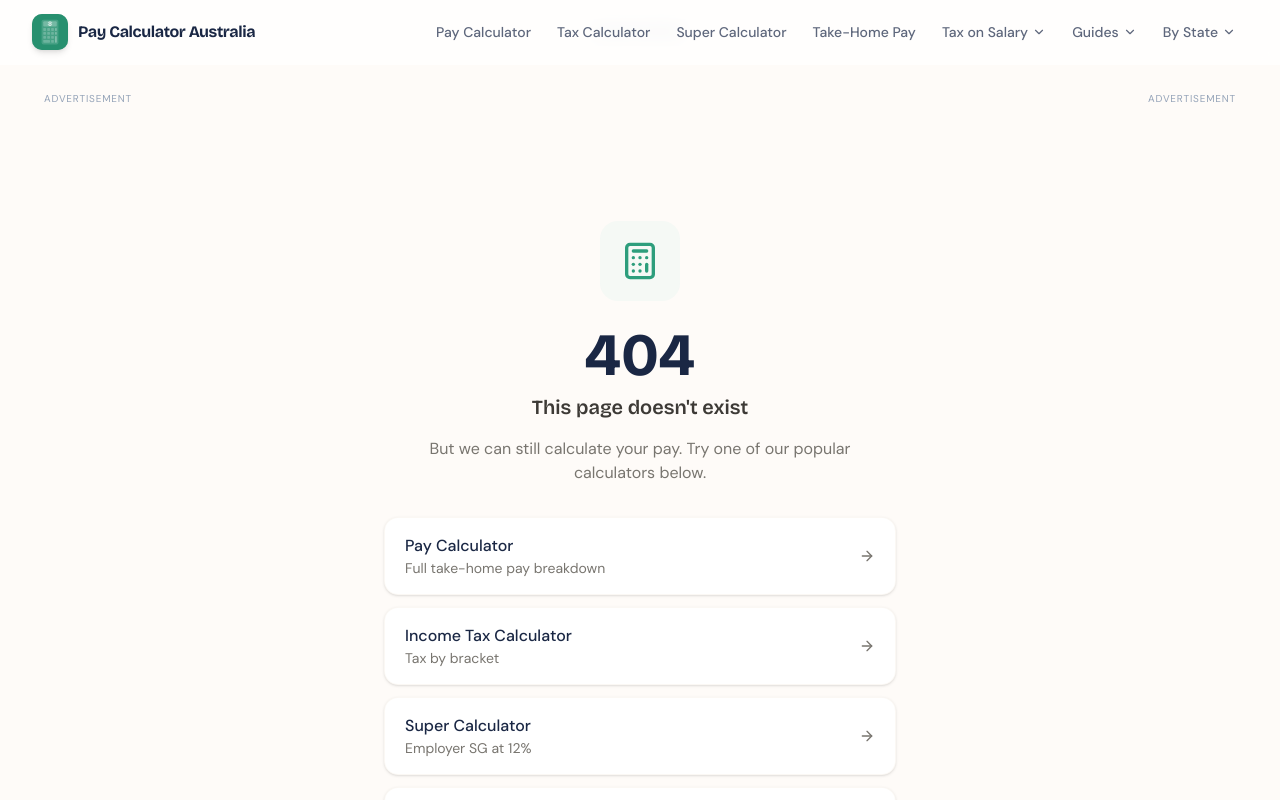
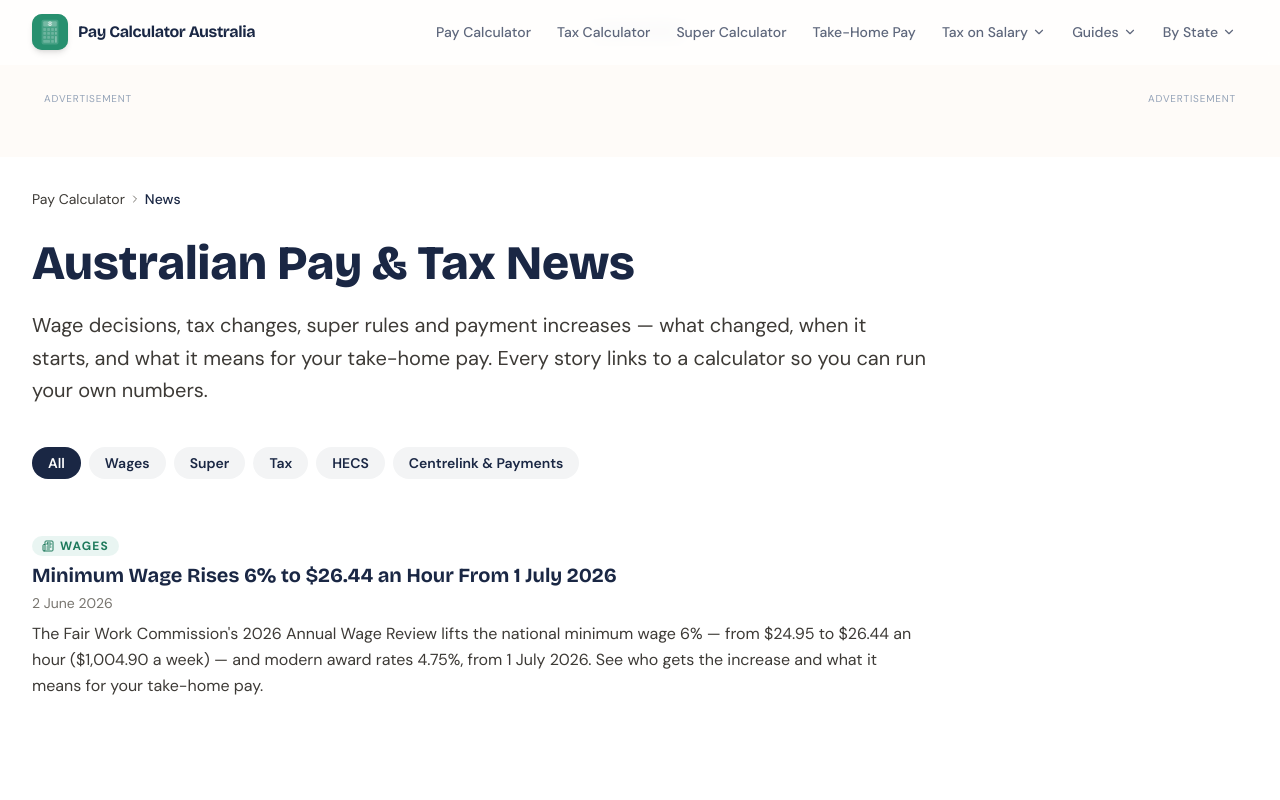
Before and after one commit to zarusirig/paycalculatoraustralia, a Next.js app in the folder calc-boiler/: page /news in a window 1280 px wide. Before the commit this address had no page. Shown: the top 800 px of the page. Built offline with nearby package versions, Linux system fonts and the light colour scheme.

Commit message:
feat(news): add /news/ hub with category filter and CollectionPage schema

```diff
--- /dev/null
+++ b/calc-boiler/app/news/page.tsx
@@ -0,0 +1,55 @@
+import type { Metadata } from "next";
+import { JsonLd } from "@/modules/seo/json-ld";
+import type { BreadcrumbList, CollectionPage, WithContext } from "schema-dts";
+import { SITE_CONFIG } from "@/lib/constants";
+import { getAllNews } from "@/lib/news";
+import NewsIndexPage from "@/modules/news/index-page";
+
+const BASE = SITE_CONFIG.baseUrl;
+const URL = `${BASE}/news/`;
+const TITLE = "Australian Pay & Tax News — Wage, Super & Tax Changes Explained";
+const DESCRIPTION = "The latest Australian pay news: minimum wage decisions, tax changes, superannuation rules, HECS updates and Centrelink payment increases — with what each change means for your take-home pay.";
+
+export const metadata: Metadata = {
+  title: TITLE,
+  description: DESCRIPTION,
+  alternates: { canonical: URL },
+  openGraph: { title: TITLE, description: DESCRIPTION, url: URL, siteName: SITE_CONFIG.name, type: "website", locale: "en_AU" },
+  twitter: { card: "summary_large_image", title: TITLE, description: DESCRIPTION },
+};
+
+const collection: WithContext<CollectionPage> = {
+  "@context": "https://schema.org",
+  "@type": "CollectionPage",
+  name: TITLE,
+  url: URL,
+  description: DESCRIPTION,
+  publisher: { "@type": "Organization", name: SITE_CONFIG.name },
+  mainEntity: {
+    "@type": "ItemList",
+    itemListElement: getAllNews().map((a, i) => ({
+      "@type": "ListItem" as const,
+      position: i + 1,
+      url: `${BASE}/news/${a.slug}/`,
+      name: a.headline,
+    })),
+  },
+};
+
+const breadcrumb: WithContext<BreadcrumbList> = {
+  "@context": "https://schema.org",
+  "@type": "BreadcrumbList",
+  itemListElement: [
+    { "@type": "ListItem", position: 1, name: "Pay Calculator", item: BASE },
+    { "@type": "ListItem", position: 2, name: "News", item: URL },
+  ],
+};
+
+export default function Page() {
+  return (
+    <>
+      <JsonLd code={[collection, breadcrumb]} />
+      <NewsIndexPage />
+    </>
+  );
+}
--- /dev/null
+++ b/calc-boiler/modules/news/index-page.tsx
@@ -0,0 +1,67 @@
+"use client";
+
+import Link from "next/link";
+import { useState } from "react";
+import { ChevronRight, Newspaper } from "lucide-react";
+import { formatNewsDate, getAllNews, NEWS_CATEGORIES, type NewsCategory } from "@/lib/news";
+
+export default function NewsIndexPage() {
+  const [filter, setFilter] = useState<NewsCategory | "All">("All");
+  const articles = getAllNews().filter((a) => filter === "All" || a.category === filter);
+
+  return (
+    <div className="min-h-screen flex-grow bg-white">
+      <div className="max-w-7xl mx-auto py-8 px-4 sm:px-6 lg:px-8">
+        <nav aria-label="breadcrumb" className="mb-6">
+          <ol className="flex items-center space-x-1 text-sm text-warmgray">
+            <li><Link href="/" className="hover:text-eucalyptus-dark hover:underline">Pay Calculator</Link></li>
+            <li className="flex items-center"><ChevronRight className="h-3 w-3 text-warmgray-light" /></li>
+            <li><span className="font-medium text-navy" aria-current="page">News</span></li>
+          </ol>
+        </nav>
+
+        <header className="mb-10 max-w-4xl">
+          <h1 className="text-4xl md:text-5xl font-extrabold text-navy leading-tight mb-4" style={{ fontFamily: "'Bricolage Grotesque', sans-serif" }}>
+            Australian Pay &amp; Tax News
+          </h1>
+          <p className="text-xl text-warmgray leading-relaxed">
+            Wage decisions, tax changes, super rules and payment increases — what changed, when it
+            starts, and what it means for your take-home pay. Every story links to a calculator so
+            you can run your own numbers.
+          </p>
+        </header>
+
+        <div className="mb-8 flex flex-wrap gap-2" role="group" aria-label="Filter news by category">
+          {(["All", ...NEWS_CATEGORIES] as const).map((cat) => (
+            <button
+              key={cat}
+              type="button"
+              onClick={() => setFilter(cat)}
+              aria-pressed={filter === cat}
+              className={`rounded-full px-4 py-1.5 text-sm font-semibold transition-colors ${
+                filter === cat ? "bg-navy text-white" : "bg-navy/5 text-navy hover:bg-eucalyptus/15"
+              }`}
+            >
+              {cat}
+            </button>
+          ))}
+        </div>
+
+        <ul className="max-w-4xl divide-y divide-navy/10">
+          {articles.map((a) => (
+            <li key={a.slug} className="py-6">
+              <p className="mb-1.5 inline-flex items-center gap-1.5 rounded-full bg-eucalyptus/10 px-2.5 py-0.5 text-xs font-bold uppercase tracking-widest text-eucalyptus-dark">
+                <Newspaper className="h-3 w-3" /> {a.category}
+              </p>
+              <h2 className="text-xl font-bold leading-snug" style={{ fontFamily: "'Bricolage Grotesque', sans-serif" }}>
+                <Link href={`/news/${a.slug}/`} className="text-navy hover:text-eucalyptus-dark hover:underline">{a.headline}</Link>
+              </h2>
+              <p className="mt-1 text-sm text-warmgray-light">{formatNewsDate(a.datePublished)}</p>
+              <p className="mt-2 text-warmgray leading-relaxed">{a.description}</p>
+            </li>
+          ))}
+        </ul>
+      </div>
+    </div>
+  );
+}
```
